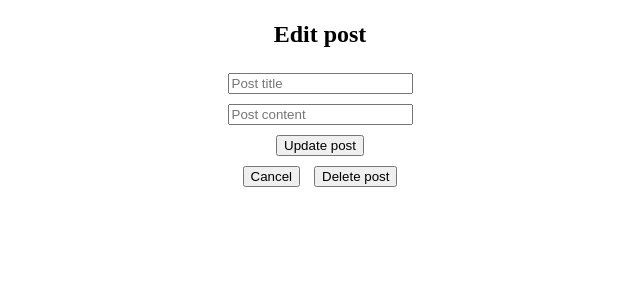
After one commit to lemonstener/sqlalchemy-users_db, a Flask app: template templates/post-edit.html in a window 1280 px wide. The commit adds this page. Shown: the top 300 px of the page, without its empty margins (320-960 px from the left). Run offline with Flask 2, Linux system fonts and the light colour scheme; the template is opened without the code that fills it, so the values that code supplies are empty.

Commit message:
posts added

```diff
--- a/app.py
+++ b/app.py
@@ -1,6 +1,6 @@
 from flask import Flask, request, render_template, flash, redirect, sessions
 from flask_debugtoolbar import DebugToolbarExtension
-from models import db, connect_db, User
+from models import db, connect_db, User, Post
 
 app = Flask(__name__)
 
@@ -12,6 +12,9 @@ app.config['DEBUG_TB_INTERCEPT_REDIRECTS'] = False
 debug = DebugToolbarExtension(app)
 
 connect_db(app)
+
+
+# USERS
 
 @app.route('/')
 def redirect_to_users():
@@ -39,7 +42,7 @@ def create_user():
     image_url = image_url if image_url else None
 
     if len(first_name) == 0 or len(last_name) == 0:
-        flash('First and last names cannot be null')
+        flash('First and last names cannot be empty')
         db.session.rollback()
         return redirect(f'/users/new')
 
@@ -62,7 +65,7 @@ def update_user(user_id):
     user.image_url = request.form['url']
 
     if len(user.first_name) == 0 or len(user.last_name) == 0:
-        flash('First and last names cannot be null')
+        flash('First and last names cannot be empty')
         db.session.rollback()
         return redirect(f'/users/{user_id}/edit')
 
@@ -74,9 +77,65 @@ def update_user(user_id):
 
     return redirect(f'/users/{user.id}')
 
-
 @app.route('/users/<int:user_id>/delete')
 def delete_user(user_id):
-    User.query.filter_by(id=user_id).delete()
+    user = User.query.get_or_404(user_id)
+    db.session.delete(user)
     db.session.commit()
     return redirect('/users')
+
+
+# POSTS
+
+@app.route('/posts/<int:post_id>')
+def show_post(post_id):
+    post = Post.query.get_or_404(post_id)
+    return render_template('post.html',post=post)
+
+@app.route('/users/<int:user_id>/posts/new')
+def show_post_form(user_id):
+    user = User.query.get_or_404(user_id)
+    return render_template('/post-new.html',user=user)
+
+@app.route('/users/<int:user_id>/posts/new', methods=['POST'])
+def new_post(user_id):
+    title = request.form['title']
+    content = request.form['content']
+
+    if len(title) == 0 or len(content) == 0:
+        flash('Title and content cannot be empty')
+        db.session.rollback()
+        return redirect(f'/users/{user_id}/posts/new')
+
+    post = Post(title=title,content=content,user_id=user_id)
+    db.session.add(post)
+    db.session.commit()
+    return redirect(f'/users/{user_id}')
+
+@app.route('/posts/<int:post_id>/edit')
+def edit_post(post_id):
+    post = Post.query.get_or_404(post_id)
+    return render_template('post-edit.html',post=post)
+
+@app.route('/posts/<int:post_id>/edit', methods=['POST'])
+def update_post(post_id):
+    post = Post.query.get_or_404(post_id)
+    post.title = request.form['title']
+    post.content = request.form['content']
+
+    if len(post.title) == 0 or len(post.content) == 0:
+        flash('Title and content cannot be empty')
+        db.session.rollback()
+        return redirect(f'/posts/{post_id}/edit')
+
+    db.session.add(post)
+    db.session.commit()
+
+    return redirect(f'/users/{post.user.id}')
+
+@app.route('/posts/<int:post_id>/delete')
+def delete_post(post_id):
+    post = Post.query.get_or_404(post_id)
+    db.session.delete(post)
+    db.session.commit()
+    return redirect(f'/users/{post.user_id}')
--- a/templates/base.html
+++ b/templates/base.html
@@ -25,6 +25,10 @@
             width: 150px;
             height: 150px;
         }
+
+        ul {
+            text-align: left;
+        }
     </style>
 </head>
 
--- /dev/null
+++ b/templates/post-edit.html
@@ -0,0 +1,31 @@
+{% extends 'base.html' %}
+{% block title %}Edit post {{post.title}}{% endblock %}
+{% block content %}
+
+
+<div>
+<h1>{{post.title}}</h1>
+</div>
+
+<div>
+    <h2>Edit post</h2>
+    <form action="/posts/{{post.id}}/edit" method="POST">
+        <input type="text" name="title" placeholder="Post title" value="{{post.title}}"><br>
+        <input type="text" name="content" placeholder="Post content" value="{{post.content}}"><br>
+        <button>Update post</button>
+    </form>
+    <a href="/posts/{{post.id}}"><button>Cancel</button></a>
+    <a href="/posts/{{post.id}}/delete"><button>Delete post</button></a>
+
+    {% with messages = get_flashed_messages() %}
+    {% if messages %}
+    {% for message in messages %}
+      <p>{{ message }}</p>
+    {% endfor %}
+    {% endif %}
+    {% endwith %}
+</div>
+
+
+
+{% endblock %}
--- a/test_app.py
+++ b/test_app.py
@@ -33,7 +33,7 @@ class UserViewsTestCase(TestCase):
 
         db.session.rollback()
 
-    def test_list_pets(self):
+    def test_list_user(self):
         with app.test_client() as client:
             resp = client.get("/")
             html = resp.get_data(as_text=True)
@@ -41,7 +41,7 @@ class UserViewsTestCase(TestCase):
             self.assertEqual(resp.status_code, 302)
 
 
-    def test_show_pet(self):
+    def test_show_user(self):
         with app.test_client() as client:
             resp = client.get(f"/users/{self.user_id}")
             html = resp.get_data(as_text=True)
```
Also changed, not shown: models.py (+41 -3 lines), seed.py (added, +22 -0 lines), templates/post-new.html (added, +25 -0 lines), templates/post.html (added, +16 -0 lines), templates/user.html (+10 -8 lines).
